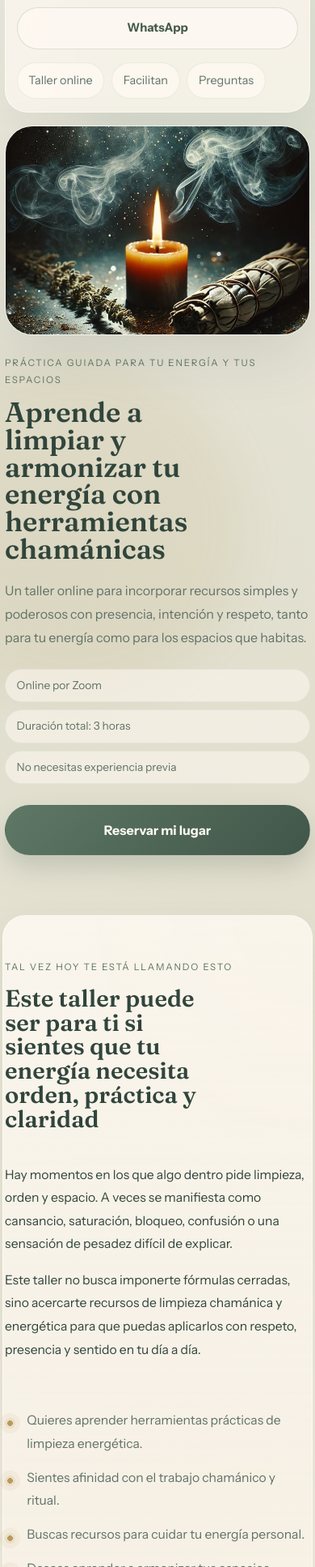
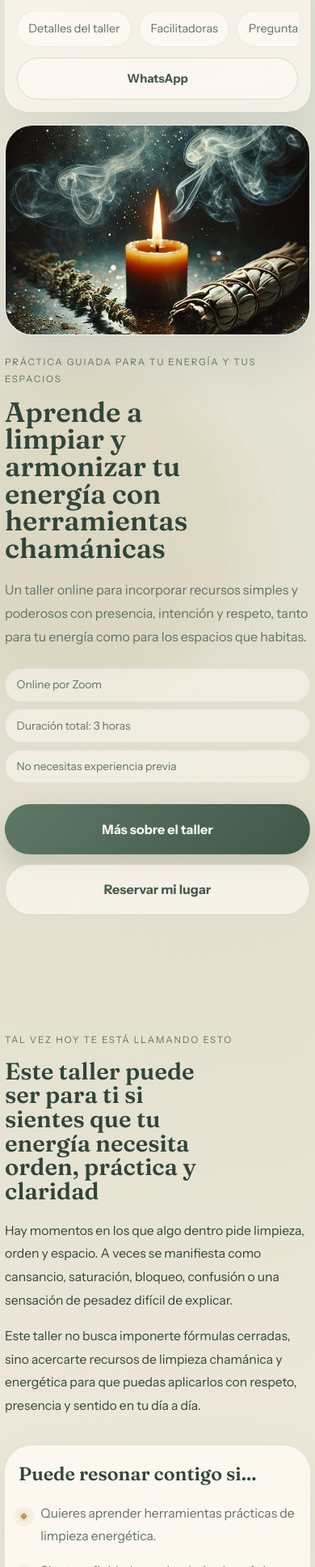
Before and after one commit to Roxanis/landing-taller-de-limpieza, a plain HTML site: page index.html in a window 390 px wide. Shown: the part 65-2000 px from the top of the page at 81% size. Drawn offline with Linux system fonts and the light colour scheme.

Commit message:
Refine landing layout and section structure

```diff
--- a/index.html
+++ b/index.html
@@ -22,9 +22,10 @@
         <a class="brand brand-logo" href="#top" aria-label="Rox Experiences">
           <img src="logo-rox-horizontal.svg" alt="Rox Experiences" />
         </a>
+        <div class="header-actions">
           <nav class="site-nav" aria-label="Principal">
-          <a href="#taller">Taller online</a>
-          <a href="#facilitan">Facilitan</a>
+            <a href="#taller">Detalles del taller</a>
+            <a href="#facilitan">Facilitadoras</a>
             <a href="#faq">Preguntas</a>
           </nav>
           <a
@@ -34,13 +35,11 @@
             rel="noreferrer"
             >WhatsApp</a
           >
+        </div>
       </header>
 
       <main id="top">
         <section class="hero section">
-          <div class="hero-orbit hero-orbit-left" aria-hidden="true"></div>
-          <div class="hero-orbit hero-orbit-right" aria-hidden="true"></div>
-
           <div class="hero-copy">
             <p class="eyebrow">Práctica guiada para tu energía y tus espacios</p>
             <h1>Aprende a limpiar y armonizar tu energía con herramientas chamánicas</h1>
@@ -57,6 +56,11 @@
             <div class="hero-actions">
               <a
                 class="button"
+                href="#identificacion"
+                >Más sobre el taller</a
+              >
+              <a
+                class="button button-outline"
                 href="https://wa.me/5491169047724?text=Hola%20Rox%2C%20quiero%20reservar%20mi%20lugar%20en%20el%20taller%20online%20de%20limpieza%20cham%C3%A1nica."
                 target="_blank"
                 rel="noreferrer"
@@ -72,13 +76,11 @@
           </div>
         </section>
 
-        <section class="section section-soft" id="identificacion">
-          <div class="section-heading">
+        <section class="section" id="identificacion">
+          <div class="detail-layout">
+            <div class="detail-copy">
               <p class="eyebrow">Tal vez hoy te está llamando esto</p>
               <h2>Este taller puede ser para ti si sientes que tu energía necesita orden, práctica y claridad</h2>
-          </div>
-          <div class="two-column spacious-grid">
-            <div class="text-block">
               <p>
                 Hay momentos en los que algo dentro pide limpieza, orden y espacio. A
                 veces se manifiesta como cansancio, saturación, bloqueo, confusión o una
@@ -90,6 +92,9 @@
                 presencia y sentido en tu día a día.
               </p>
             </div>
+            <aside class="detail-panel">
+              <div class="panel-block">
+                <h3>Puede resonar contigo si...</h3>
                 <ul class="check-list spacious-list">
                   <li>Quieres aprender herramientas prácticas de limpieza energética.</li>
                   <li>Sientes afinidad con el trabajo chamánico y ritual.</li>
@@ -98,6 +103,8 @@
                   <li>Quieres comenzar o profundizar una práctica propia.</li>
                   <li>Necesitas integrar formas simples de protección, descarga y sostén energético.</li>
                 </ul>
+              </div>
+            </aside>
           </div>
         </section>
 
--- a/styles.css
+++ b/styles.css
@@ -77,6 +77,11 @@ img {
   position: relative;
 }
 
+main {
+  display: grid;
+  gap: 1.35rem;
+}
+
 .site-header {
   position: sticky;
   top: 1rem;
@@ -94,6 +99,15 @@ img {
   box-shadow: var(--shadow-soft);
 }
 
+.header-actions {
+  display: flex;
+  align-items: center;
+  justify-content: flex-end;
+  gap: 28px;
+  flex: 1 1 auto;
+  min-width: 0;
+}
+
 .brand-logo {
   display: inline-flex;
   align-items: center;
@@ -108,9 +122,10 @@ img {
 
 .site-nav {
   display: flex;
-  gap: 1.6rem;
+  gap: 32px;
   color: var(--muted);
   font-size: 0.98rem;
+  min-width: 0;
 }
 
 .site-nav a:hover {
@@ -122,20 +137,14 @@ img {
 }
 
 .section-soft {
-  position: relative;
-}
-
-.section-soft::before {
-  content: "";
-  position: absolute;
-  inset: 1.5rem -1rem;
+  padding: clamp(3.4rem, 60px, 4.9rem) clamp(1.4rem, 3.1vw, 2.5rem);
   border-radius: 40px;
   background:
     linear-gradient(180deg, rgba(255, 250, 243, 0.82), rgba(249, 242, 231, 0.58)),
     radial-gradient(circle at top right, rgba(186, 154, 91, 0.08), transparent 28%);
   border: 1px solid rgba(255, 255, 255, 0.6);
   box-shadow: var(--shadow-soft);
-  z-index: -1;
+  backdrop-filter: blur(14px);
 }
 
 .hero {
@@ -145,7 +154,7 @@ img {
   gap: clamp(2rem, 3vw, 3.4rem);
   align-items: start;
   min-height: calc(100vh - 6.5rem);
-  padding-top: 2.5rem;
+  padding-top: 52px;
 }
 
 .hero-orbit {
@@ -196,7 +205,6 @@ h1 {
 
 h2 {
   font-size: clamp(2.2rem, 4.2vw, 3.5rem);
-  max-width: 16ch;
 }
 
 h3 {
@@ -298,7 +306,7 @@ summary {
 
 .hero-highlights li {
   padding: 10px 16px;
-  background: rgba(255, 250, 243, 0.54);
+  background: rgba(255, 250, 243, 0.5);
   border-radius: 999px;
   border: 1px solid rgba(93, 116, 98, 0.08);
   color: var(--muted);
@@ -450,10 +458,6 @@ summary {
   padding: 1.9rem;
 }
 
-.facilitator-card h3 {
-  max-width: 16ch;
-}
-
 .facilitator-copy p {
   color: var(--muted);
 }
@@ -599,13 +603,21 @@ summary {
     gap: 0.85rem;
   }
 
+  .header-actions {
+    order: 3;
+    width: 100%;
+    flex-wrap: wrap;
+    justify-content: space-between;
+    gap: 0.85rem;
+  }
+
   .site-nav {
-    order: 3;
     flex-wrap: wrap;
-    justify-content: center;
-    width: 100%;
+    justify-content: flex-start;
+    width: auto;
+    flex: 1 1 30rem;
     gap: 1rem 1.25rem;
-    padding-top: 0.15rem;
+    padding-top: 0;
     font-size: 0.94rem;
   }
 
@@ -664,6 +676,11 @@ summary {
     gap: 1.75rem;
   }
 
+  .section-soft {
+    padding: 3rem 1.6rem;
+    border-radius: 34px;
+  }
+
   .detail-panel {
     max-width: 100%;
   }
@@ -693,6 +710,12 @@ summary {
     gap: 0.75rem;
   }
 
+  .header-actions {
+    width: 100%;
+    align-items: stretch;
+    gap: 0.7rem;
+  }
+
   .brand-logo img {
     height: 31px;
   }
@@ -704,6 +727,8 @@ summary {
     flex-wrap: nowrap;
     white-space: nowrap;
     padding: 0.25rem 0 0.1rem;
+    width: 100%;
+    flex: 1 1 100%;
     scrollbar-width: none;
   }
 
@@ -721,10 +746,15 @@ summary {
 
   .button-small {
     width: 100%;
+    flex: 1 1 100%;
   }
 
   .section {
     padding: 4rem 0;
+  }
+
+  main {
+    gap: 1rem;
   }
 
   h1 {
@@ -799,8 +829,8 @@ summary {
     min-height: 52px;
   }
 
-  .section-soft::before {
-    inset: 0.6rem -0.2rem;
+  .section-soft {
+    padding: 1.85rem 1.1rem;
     border-radius: 28px;
   }
 
@@ -932,7 +962,6 @@ summary {
     min-height: 200px;
   }
 
-  .hero-card,
   .detail-panel,
   .faq-list details,
   .pricing-card,
```
Lines whose indentation alone changed are shown as unchanged.
